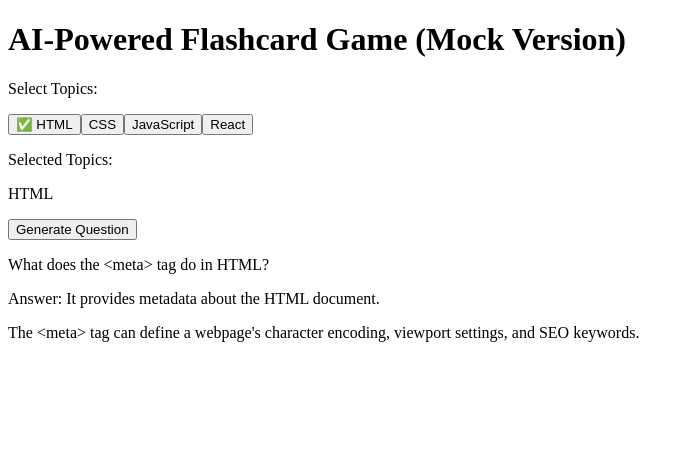
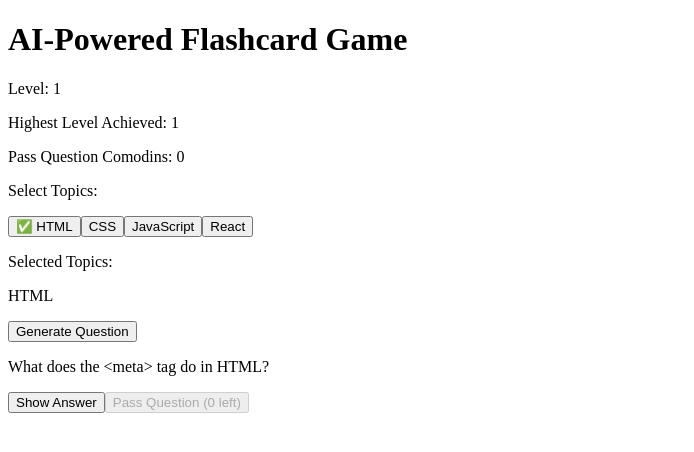
Before and after one commit to sergimarquez/ai-flashcard-game, a Next.js app: page / in a window 1280 px wide. Both pictures are taken after a click on the button "Generate Question". Shown: the top 452 px of the page, without its empty margins (0-694 px from the left). Built offline with nearby package versions, Linux system fonts and the light colour scheme.

Commit message:
Feature: Leveling system with pass question comodins

```diff
--- a/pages/api/generateQuestion.ts
+++ b/pages/api/generateQuestion.ts
@@ -6,13 +6,12 @@ export default function handler(req: NextApiRequest, res: NextApiResponse) {
     return res.status(405).json({ error: 'Method Not Allowed' })
   }
 
-  const { topics } = req.body  // Expecting an array of topics
+  const { topics } = req.body
 
   if (!topics || topics.length === 0) {
     return res.status(400).json({ error: 'No topics selected' })
   }
 
-  // Collect all questions from the selected topics
   let availableQuestions = []
   topics.forEach(topic => {
     if (questions[topic]) {
@@ -24,7 +23,6 @@ export default function handler(req: NextApiRequest, res: NextApiResponse) {
     return res.status(400).json({ error: 'Invalid topics selected' })
   }
 
-  // Pick a random question from the merged list
   const randomIndex = Math.floor(Math.random() * availableQuestions.length)
   const questionData = availableQuestions[randomIndex]
 
--- a/pages/index.tsx
+++ b/pages/index.tsx
@@ -4,6 +4,11 @@ export default function Home() {
   const [selectedTopics, setSelectedTopics] = useState<string[]>(['HTML'])
   const [questionData, setQuestionData] = useState(null)
   const [loading, setLoading] = useState(false)
+  const [level, setLevel] = useState(1)
+  const [correctAnswers, setCorrectAnswers] = useState(0)
+  const [passCount, setPassCount] = useState(0)
+  const [highestLevel, setHighestLevel] = useState(1)
+  const [showAnswer, setShowAnswer] = useState(false)
 
   const allTopics = ['HTML', 'CSS', 'JavaScript', 'React']
 
@@ -14,8 +19,20 @@ export default function Home() {
   }
 
   const generateQuestion = async () => {
+    if (correctAnswers >= 5) {
+      alert(`Level ${level} completed! Moving to Level ${level + 1}`)
+      setLevel(level + 1)
+      setCorrectAnswers(0)
+      setPassCount(passCount + 1) // Earn a Pass Question comodin
+
+      if (level + 1 > highestLevel) {
+        setHighestLevel(level + 1)
+      }
+    }
+
+    setShowAnswer(false)
+    setQuestionData(null)
     setLoading(true)
-    setQuestionData(null)
 
     const response = await fetch('/api/generateQuestion', {
       method: 'POST',
@@ -28,10 +45,28 @@ export default function Home() {
     setLoading(false)
   }
 
+  const handleAnswer = (correct: boolean) => {
+    if (correct) {
+      setCorrectAnswers(correctAnswers + 1)
+    } else {
+      alert(`Wrong answer! Try again.`)
+      setCorrectAnswers(0) // Restart progress on wrong answer
+    }
+    generateQuestion()
+  }
+
   return (
     <div className="p-10">
-      <h1 className="text-3xl font-bold">AI-Powered Flashcard Game (Mock Version)</h1>
+      <h1 className="text-3xl font-bold">AI-Powered Flashcard Game</h1>
 
+      {/* Level & Progress Display */}
+      <div className="mt-4">
+        <p className="font-semibold text-lg">Level: {level}</p>
+        <p className="text-green-500">Highest Level Achieved: {highestLevel}</p>
+        <p className="text-gray-500">Pass Question Comodins: {passCount}</p>
+      </div>
+
+      {/* Topic Selection */}
       <div className="mt-4">
         <p className="font-semibold">Select Topics:</p>
         <div className="flex flex-wrap gap-2">
@@ -49,6 +84,7 @@ export default function Home() {
         </div>
       </div>
 
+      {/* Selected Topics Display */}
       <div className="mt-4">
         <p className="font-semibold">Selected Topics:</p>
         <p className="text-blue-600">
@@ -56,6 +92,7 @@ export default function Home() {
         </p>
       </div>
 
+      {/* Generate Question Button */}
       <button
         className="mt-4 p-2 bg-green-500 text-white rounded"
         onClick={generateQuestion}
@@ -64,11 +101,50 @@ export default function Home() {
         {loading ? 'Generating...' : 'Generate Question'}
       </button>
 
+      {/* Question Display */}
       {questionData && (
         <div className="mt-4 p-4 border rounded">
           <p className="text-lg font-semibold">{questionData.question}</p>
-          <p className="text-gray-500">Answer: {questionData.answer}</p>
-          <p className="text-sm text-blue-400">{questionData.funFact}</p>
+
+          {/* Show Answer */}
+          {showAnswer ? (
+            <>
+              <p className="text-gray-500">Answer: {questionData.answer}</p>
+              <p className="text-sm text-blue-400">{questionData.funFact}</p>
+
+              {/* Answer Buttons */}
+              <div className="mt-2">
+                <button
+                  className="p-2 bg-green-500 text-white rounded"
+                  onClick={() => handleAnswer(true)}
+                >
+                  I Got It Right ✅
+                </button>
+                <button
+                  className="ml-4 p-2 bg-red-500 text-white rounded"
+                  onClick={() => handleAnswer(false)}
+                >
+                  I Got It Wrong ❌
+                </button>
+              </div>
+            </>
+          ) : (
+            <button
+              className="mt-2 p-2 bg-blue-500 text-white rounded"
+              onClick={() => setShowAnswer(true)}
+            >
+              Show Answer
+            </button>
+          )}
+
+          {/* Pass Question Button */}
+          <button
+            className="mt-2 ml-4 p-2 bg-yellow-500 text-black rounded"
+            onClick={generateQuestion}
+            disabled={passCount <= 0}
+          >
+            Pass Question ({passCount} left)
+          </button>
         </div>
       )}
     </div>
```
